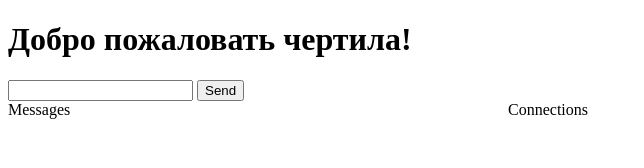
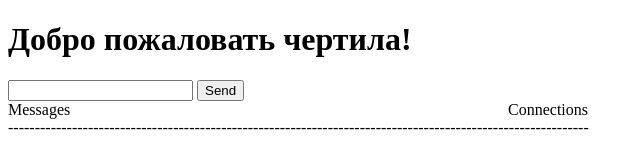
Before and after one commit to IDesteny/Chat, a website: page chat.html in a window 1280 px wide. Shown: the whole page, without its empty margins (0-644 px from the left). Drawn offline with nearby package versions, Linux system fonts and the light colour scheme; no server answers.

Commit message:
demo-disign

```diff
--- a/chat.html
+++ b/chat.html
@@ -11,6 +11,8 @@
 	</form>
 	<div style="float: left"> Messages </div>
 	<div style="margin: 0px 500px"> Connections </div>
+	<div> ------------------------------------------------------------------------------------------------------------- </div>
+
 	<div id="all-msg" style="float: left"> </div>
 	<div id="all-users" style="margin: 0px 500px"> </div>
 
```
